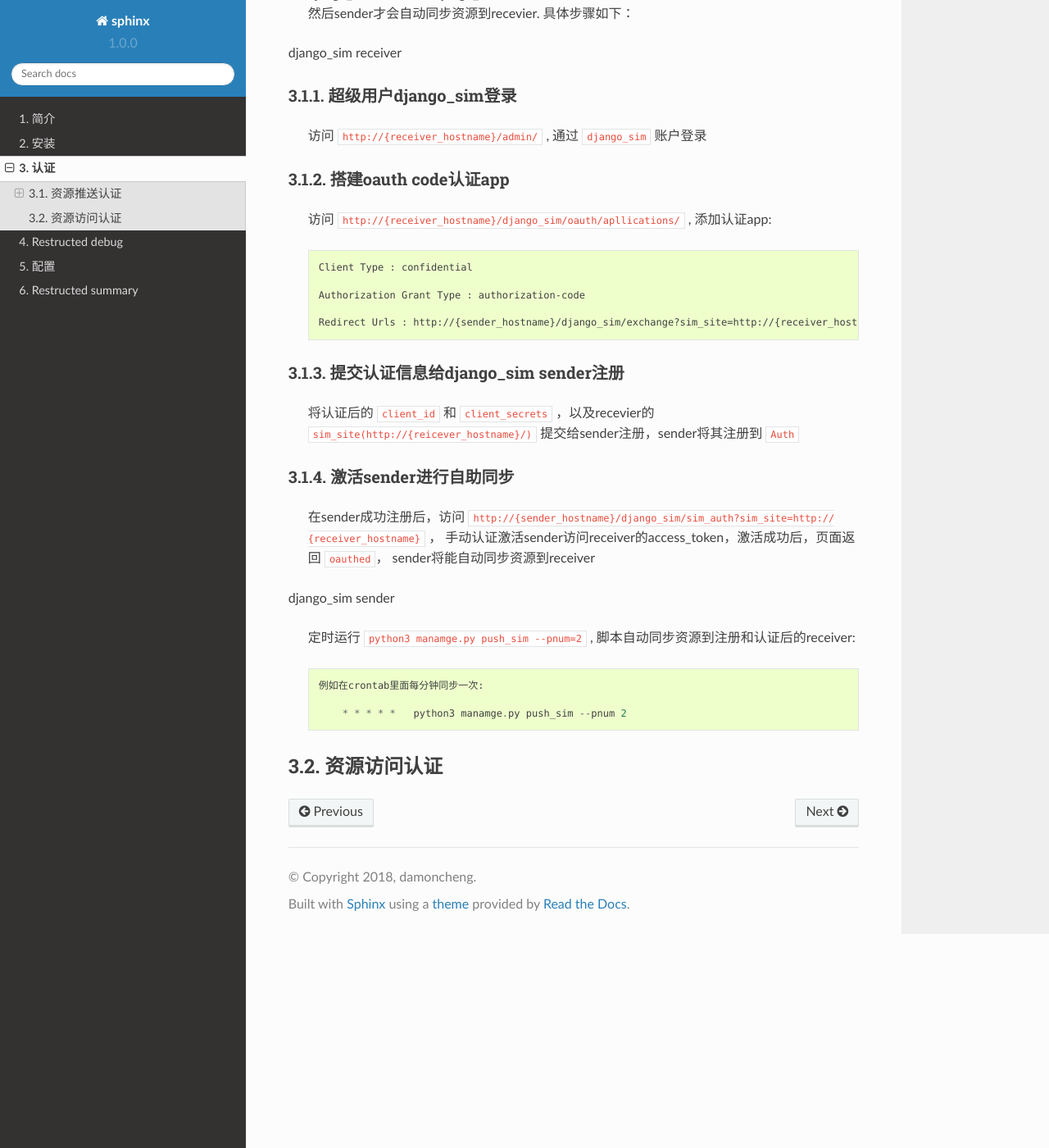
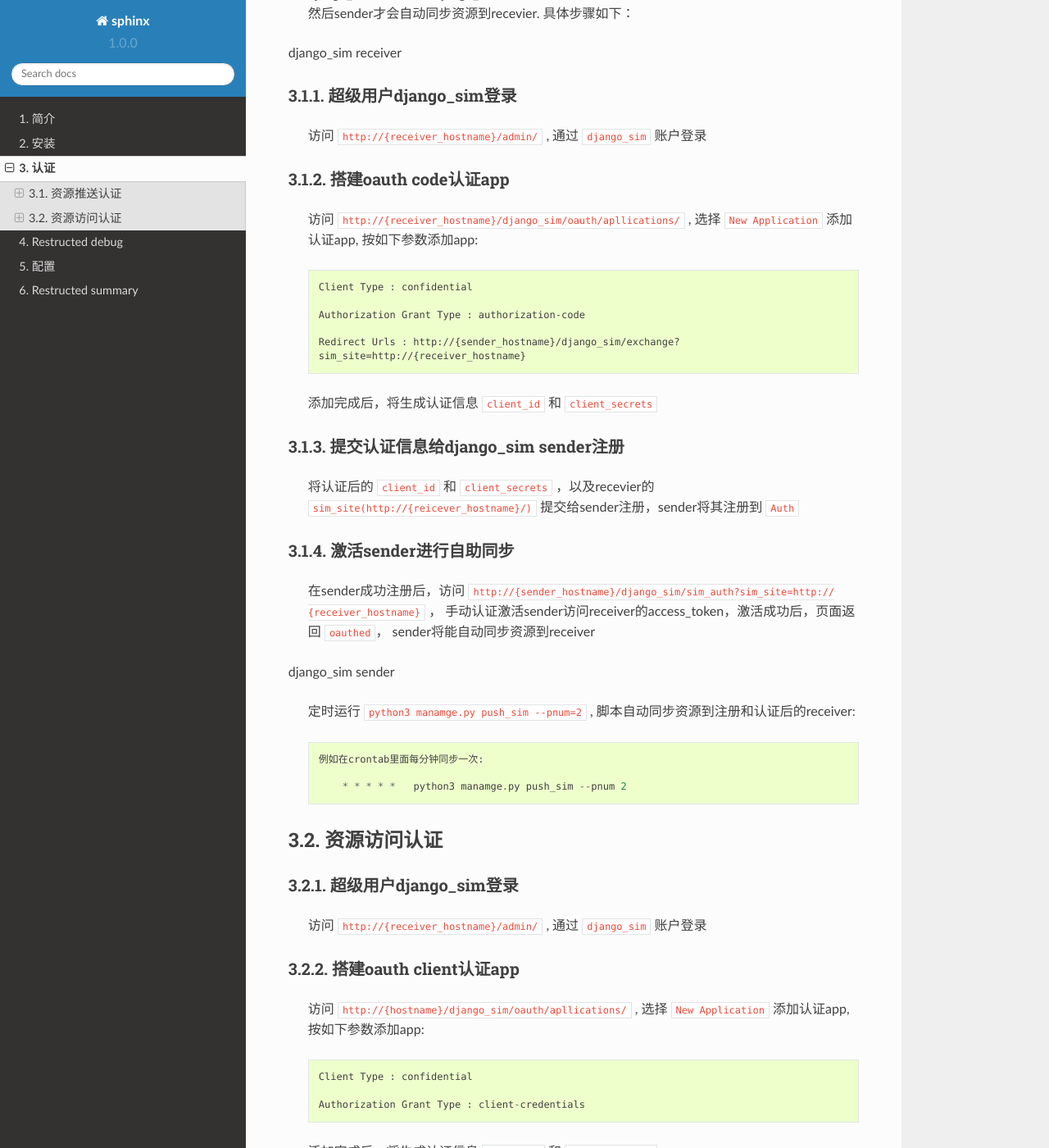
Before and after one commit to damoncheng/Sphinx, a Sphinx documentation site: the page built from source/restructed/django_sim_auth.rst, in a window 1280 px wide and 1400 px high, scrolled down 411 px. Shown: the whole window at 82% size. Built offline with Sphinx 7.4.7 and the Read the Docs theme 2.0.0, drawn with Linux system fonts in a browser that asks for light colours; some of the changed text lies outside the part shown.

Commit message:
django_sim auth

```diff
--- a/source/restructed/django_sim_auth.rst
+++ b/source/restructed/django_sim_auth.rst
@@ -28,19 +28,23 @@ django_sim receiver
 搭建oauth code认证app
 ---------------------------------------
 
-    访问 ``http://{receiver_hostname}/django_sim/oauth/apllications/`` , 添加认证app::
+    访问 ``http://{receiver_hostname}/django_sim/oauth/apllications/`` , 选择 ``New Application``
+    添加认证app, 按如下参数添加app::
 
         Client Type : confidential
 
         Authorization Grant Type : authorization-code
 
-        Redirect Urls : http://{sender_hostname}/django_sim/exchange?sim_site=http://{receiver_hostname}
+        Redirect Urls : http://{sender_hostname}/django_sim/exchange?
+        sim_site=http://{receiver_hostname}
+
+    添加完成后，将生成认证信息 ``client_id`` 和 ``client_secrets``
 
 提交认证信息给django_sim sender注册
 ---------------------------------------
 
-    将认证后的 ``client_id`` 和 ``client_secrets`` ，以及recevier的 ``sim_site(http://{reicever_hostname}/)``
-    提交给sender注册，sender将其注册到 ``Auth``
+    将认证后的 ``client_id`` 和 ``client_secrets`` ，以及recevier的
+    ``sim_site(http://{reicever_hostname}/)``  提交给sender注册，sender将其注册到 ``Auth``
 
 
 激活sender进行自助同步
@@ -61,3 +65,43 @@ django_sim sender
 
 资源访问认证
 =======================================
+
+超级用户django_sim登录
+---------------------------------------
+
+    访问 ``http://{receiver_hostname}/admin/`` , 通过 ``django_sim`` 账户登录
+
+搭建oauth client认证app
+---------------------------------------
+
+    访问 ``http://{hostname}/django_sim/oauth/apllications/`` , 选择 ``New Application``
+    添加认证app, 按如下参数添加app::
+
+        Client Type : confidential
+
+        Authorization Grant Type : client-credentials
+
+    添加完成后，将生成认证信息 ``client_id`` 和 ``client_secrets``
+
+
+client获取access_token
+---------------------------------------
+
+    client通过Basic认证获取访问django_sim api的access_token::
+
+        获取access_token url:
+
+            http://{hostname}/django_sim/sim_api_token
+
+        获取access_token 认证header:
+
+            "Basic %s:%s" % base64(client_id:client_secrets)
+
+
+    成功后返回::
+
+        {"access_token":"xxxxxx", "expires" : "2018-07-11 17:32:00"}
+
+
+client通过access_token访问django_sim api
+-----------------------------------------
```
Also changed, not shown: 1 other file.
